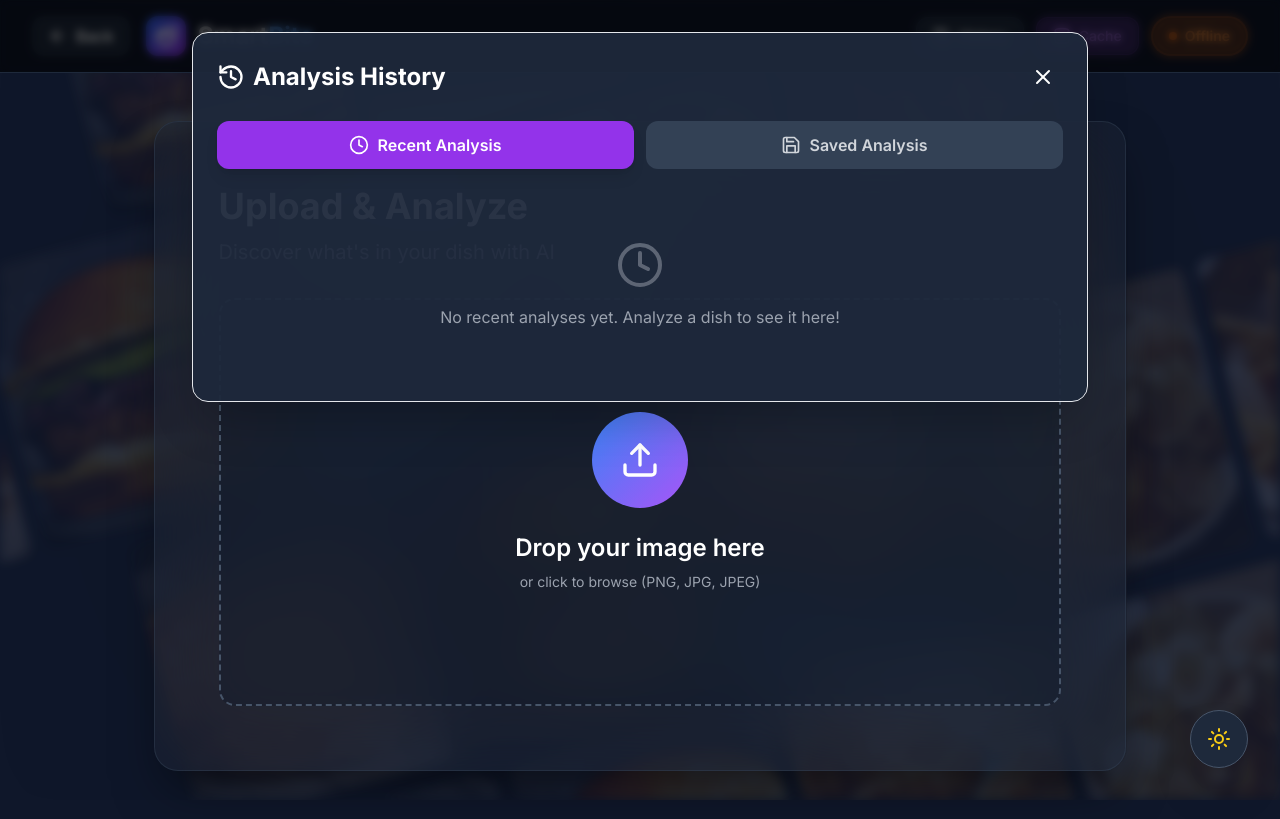
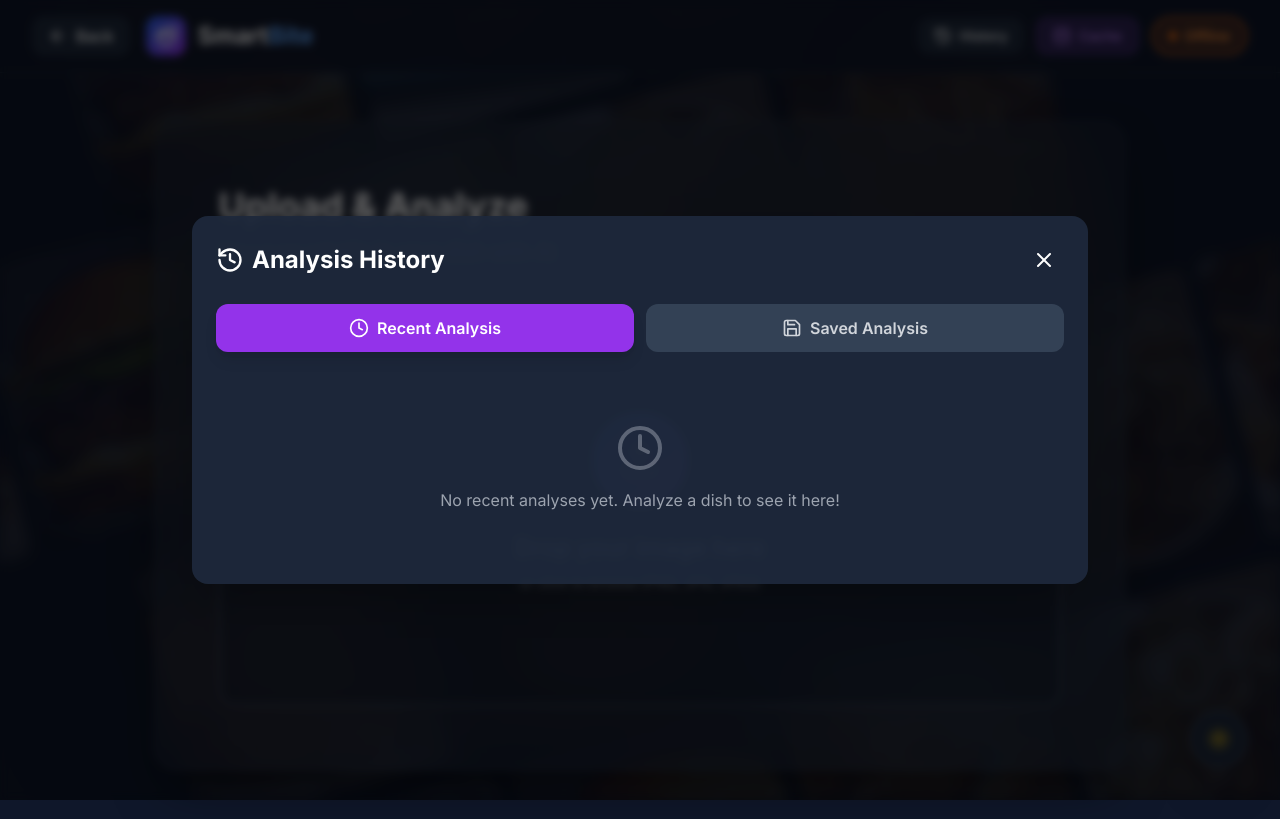
Before and after one commit to johncarlangelo/SmartBite, a Next.js app in the folder demo-app-VISION/nextjs-app/: page /analyze in a window 1280 px wide. Both pictures are taken after a click on the button "History". Built offline with nearby package versions, Linux system fonts and the light colour scheme.

Commit message:
fix: blur background effect for history modal when clicked and removed border for recipe and history modal

```diff
--- a/demo-app-VISION/nextjs-app/components/HistoryModal.tsx
+++ b/demo-app-VISION/nextjs-app/components/HistoryModal.tsx
@@ -1,7 +1,8 @@
 'use client'
 
 import { useState, useEffect } from 'react'
-import { motion } from 'motion/react'
+import { createPortal } from 'react-dom'
+import { motion, AnimatePresence } from 'motion/react'
 import { History, Clock, Save, X, Trash2, Calendar } from 'lucide-react'
 
 type Nutrition = {
@@ -54,6 +55,11 @@ export default function HistoryModal({
 }: HistoryModalProps) {
   const [isOpen, setIsOpen] = useState(false)
   const [historyView, setHistoryView] = useState<'recent' | 'saved'>('recent')
+  const [mounted, setMounted] = useState(false)
+
+  useEffect(() => {
+    setMounted(true)
+  }, [])
 
   const cardClass = darkMode ? 'bg-slate-800/95' : 'bg-white'
   const textClass = darkMode ? 'text-white' : 'text-gray-900'
@@ -85,8 +91,8 @@ export default function HistoryModal({
         onClick={handleOpen}
         className={`flex items-center gap-2 px-4 py-2 rounded-xl transition-all ${
           darkMode
-            ? 'bg-slate-800 hover:bg-slate-700 text-white border border-slate-700'
-            : 'bg-gray-100 hover:bg-gray-200 text-gray-900 border border-gray-200'
+            ? 'bg-slate-800 hover:bg-slate-700 text-white'
+            : 'bg-gray-100 hover:bg-gray-200 text-gray-900'
         }`}
       >
         <History size={18} />
@@ -94,15 +100,25 @@ export default function HistoryModal({
       </button>
 
       {/* Modal */}
-      {isOpen && (
-        <div
-          className="fixed inset-0 bg-black/60 backdrop-blur-sm z-[9999] flex items-center justify-center p-4 sm:p-6 md:p-8"
-          onClick={handleClose}
-        >
-          <div
-            className={`${cardClass} rounded-2xl p-6 max-w-4xl w-full max-h-[85vh] overflow-y-auto scrollbar-hide border shadow-2xl my-auto`}
-            onClick={(e) => e.stopPropagation()}
+      {mounted && isOpen && createPortal(
+        <AnimatePresence>
+          <motion.div
+            initial={{ opacity: 0 }}
+            animate={{ opacity: 1 }}
+            exit={{ opacity: 0 }}
+            transition={{ duration: 0.3 }}
+            className="fixed inset-0 bg-black/60 backdrop-blur-sm z-[9999] flex items-center justify-center p-4 sm:p-6 md:p-8"
+            style={{ position: 'fixed', inset: 0 }}
+            onClick={handleClose}
           >
+            <motion.div
+              initial={{ opacity: 0, scale: 0.95, y: 20 }}
+              animate={{ opacity: 1, scale: 1, y: 0 }}
+              exit={{ opacity: 0, scale: 0.95, y: 20 }}
+              transition={{ duration: 0.3, ease: 'easeOut' }}
+              className={`${cardClass} rounded-2xl p-6 max-w-4xl w-full max-h-[85vh] overflow-y-auto scrollbar-hide shadow-2xl my-auto`}
+              onClick={(e) => e.stopPropagation()}
+            >
             <div className="flex items-center justify-between mb-6">
               <h2 className={`text-2xl font-bold ${textClass} flex items-center gap-2`}>
                 <History size={28} />
@@ -320,8 +336,10 @@ export default function HistoryModal({
                 )}
               </div>
             )}
-          </div>
-        </div>
+          </motion.div>
+        </motion.div>
+        </AnimatePresence>,
+        document.body
       )}
     </>
   )
--- a/demo-app-VISION/nextjs-app/components/RecipeModal.tsx
+++ b/demo-app-VISION/nextjs-app/components/RecipeModal.tsx
@@ -184,15 +184,15 @@ export default function RecipeModal({ isOpen, onClose, dishName, cuisineType, da
     >
       <div
         onClick={(e) => e.stopPropagation()}
-        className={`rounded-2xl shadow-2xl border w-full max-w-4xl max-h-[85vh] overflow-hidden my-auto ${
+        className={`rounded-2xl shadow-2xl w-full max-w-4xl max-h-[85vh] overflow-hidden my-auto ${
           darkMode
-            ? 'bg-gradient-to-br from-slate-900 to-slate-800 border-slate-700'
-            : 'bg-gradient-to-br from-white to-gray-50 border-gray-200'
+            ? 'bg-gradient-to-br from-slate-900 to-slate-800'
+            : 'bg-gradient-to-br from-white to-gray-50'
         }`}
       >
         {/* Header */}
-        <div className={`sticky top-0 backdrop-blur-md border-b p-6 z-10 ${
-          darkMode ? 'bg-slate-900/95 border-slate-700' : 'bg-white/95 border-gray-200'
+        <div className={`sticky top-0 backdrop-blur-md p-6 z-10 ${
+          darkMode ? 'bg-slate-900/95' : 'bg-white/95'
         }`}>
           <div className="flex items-start justify-between mb-4">
             <div>
```
